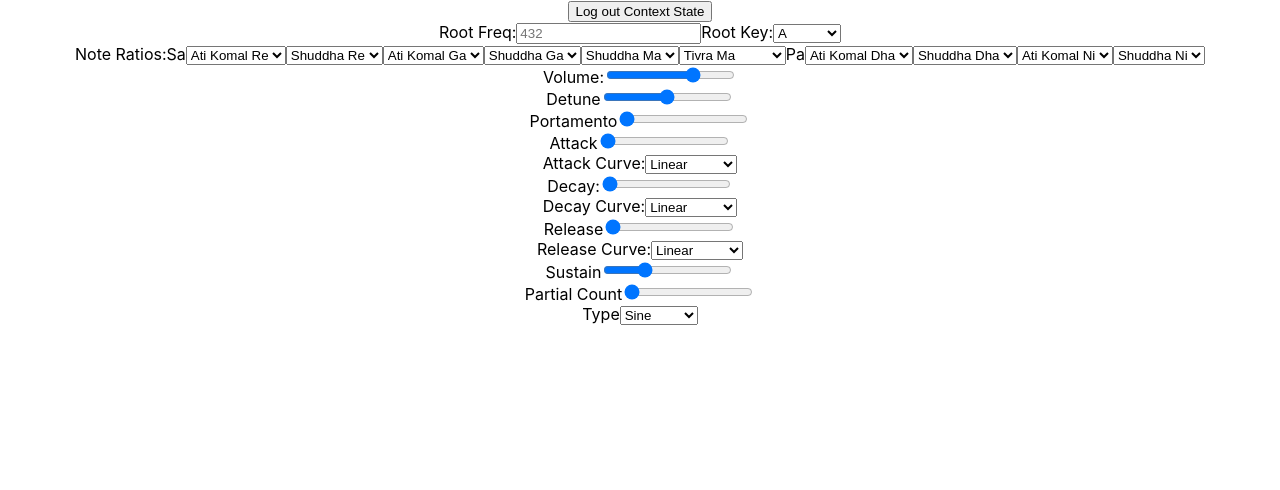
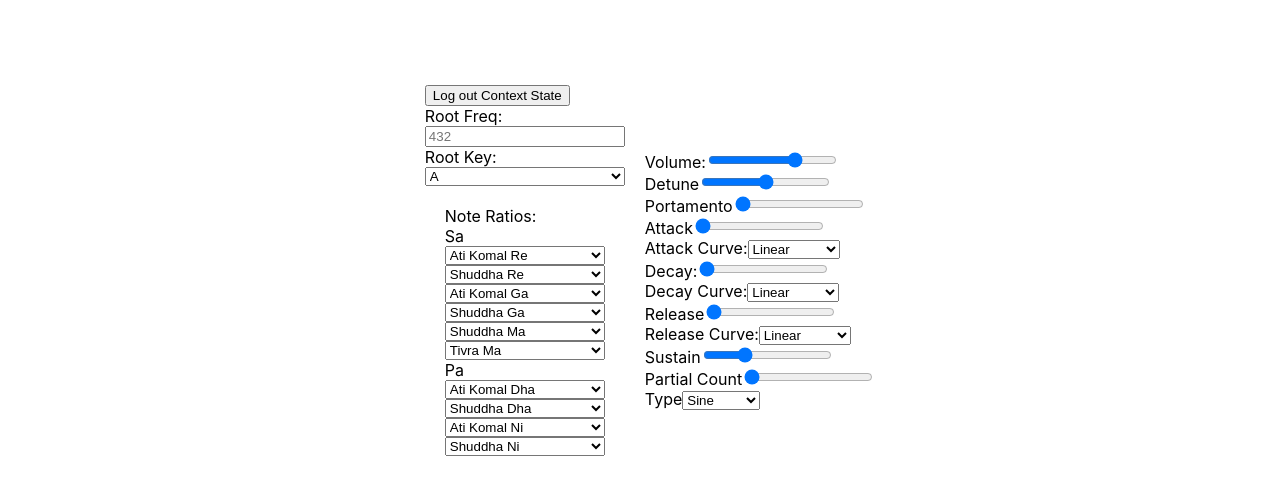
Before and after one commit to pawanbenjamin/tone-shruti-synth, a React (Create React App) app: page / in a window 1280 px wide. Shown: the top 490 px of the page. Built offline with nearby package versions, Linux system fonts and the light colour scheme.

Commit message:
quick-centering

```diff
--- a/src/App.css
+++ b/src/App.css
@@ -1,38 +1,27 @@
 .App {
-  text-align: center;
+  display: flex;
+  margin-top: 5%;
 }
 
-.App-logo {
-  height: 40vmin;
-  pointer-events: none;
+.controls {
+  display: flex;
+  flex-direction: row;
+  margin: 0 auto;
+  align-items: center;
 }
 
-@media (prefers-reduced-motion: no-preference) {
-  .App-logo {
-    animation: App-logo-spin infinite 20s linear;
-  }
+.root-info {
+  display: flex;
+  flex-direction: column;
 }
 
-.App-header {
-  background-color: #282c34;
-  min-height: 100vh;
+.note-ratios {
   display: flex;
   flex-direction: column;
-  align-items: center;
-  justify-content: center;
-  font-size: calc(10px + 2vmin);
-  color: white;
+  width: 160px;
+  margin: 20px;
 }
 
-.App-link {
-  color: #61dafb;
+.freq-table {
+  margin: 20px;
 }
-
-@keyframes App-logo-spin {
-  from {
-    transform: rotate(0deg);
-  }
-  to {
-    transform: rotate(360deg);
-  }
-}
--- a/src/App.js
+++ b/src/App.js
@@ -11,8 +11,10 @@ function App() {
     <div className="App">
       <MIDI />
       <Synth />
-      <FreqTable />
-      <SynthParams />
+      <div className="controls">
+        <FreqTable />
+        <SynthParams />
+      </div>
     </div>
   );
 }
```
